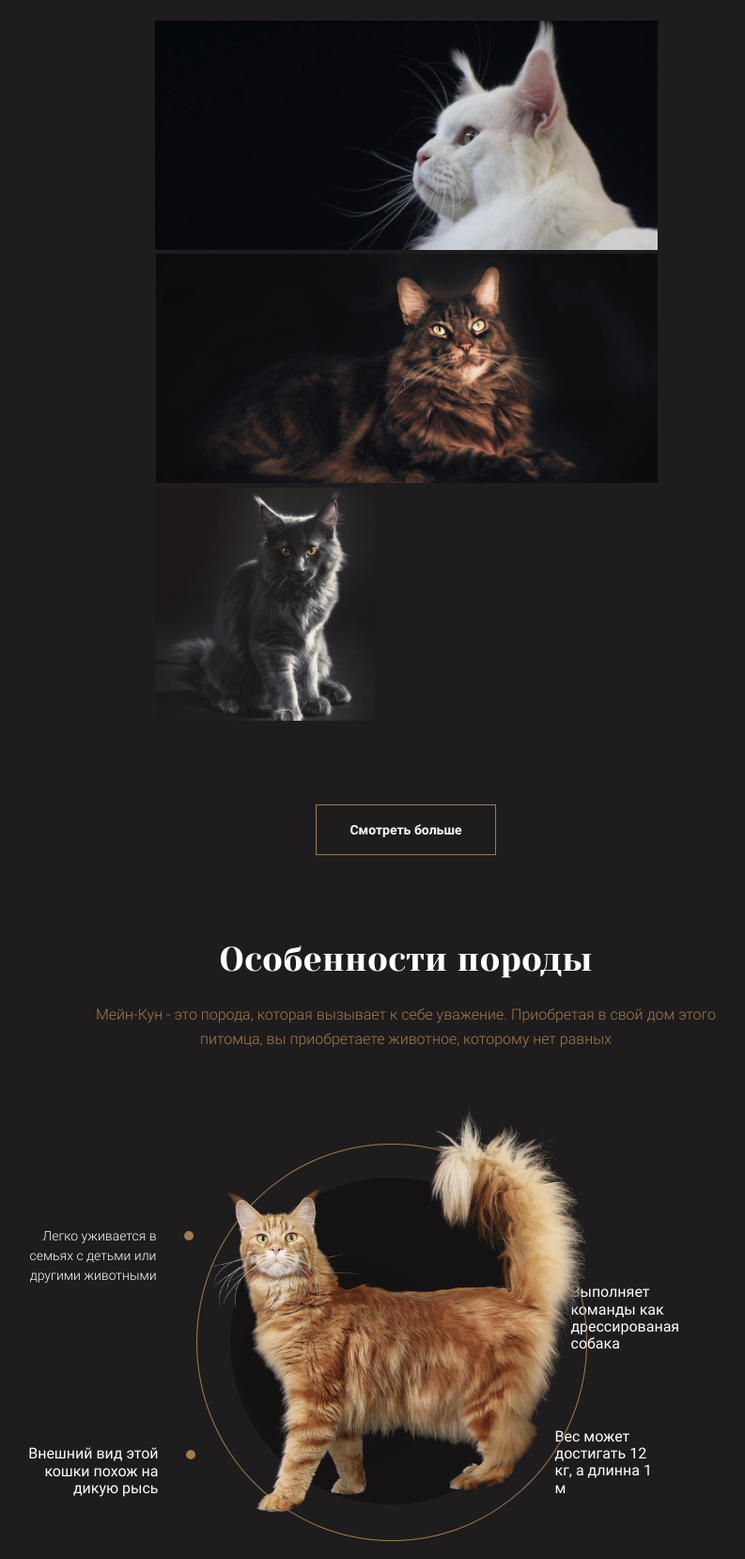
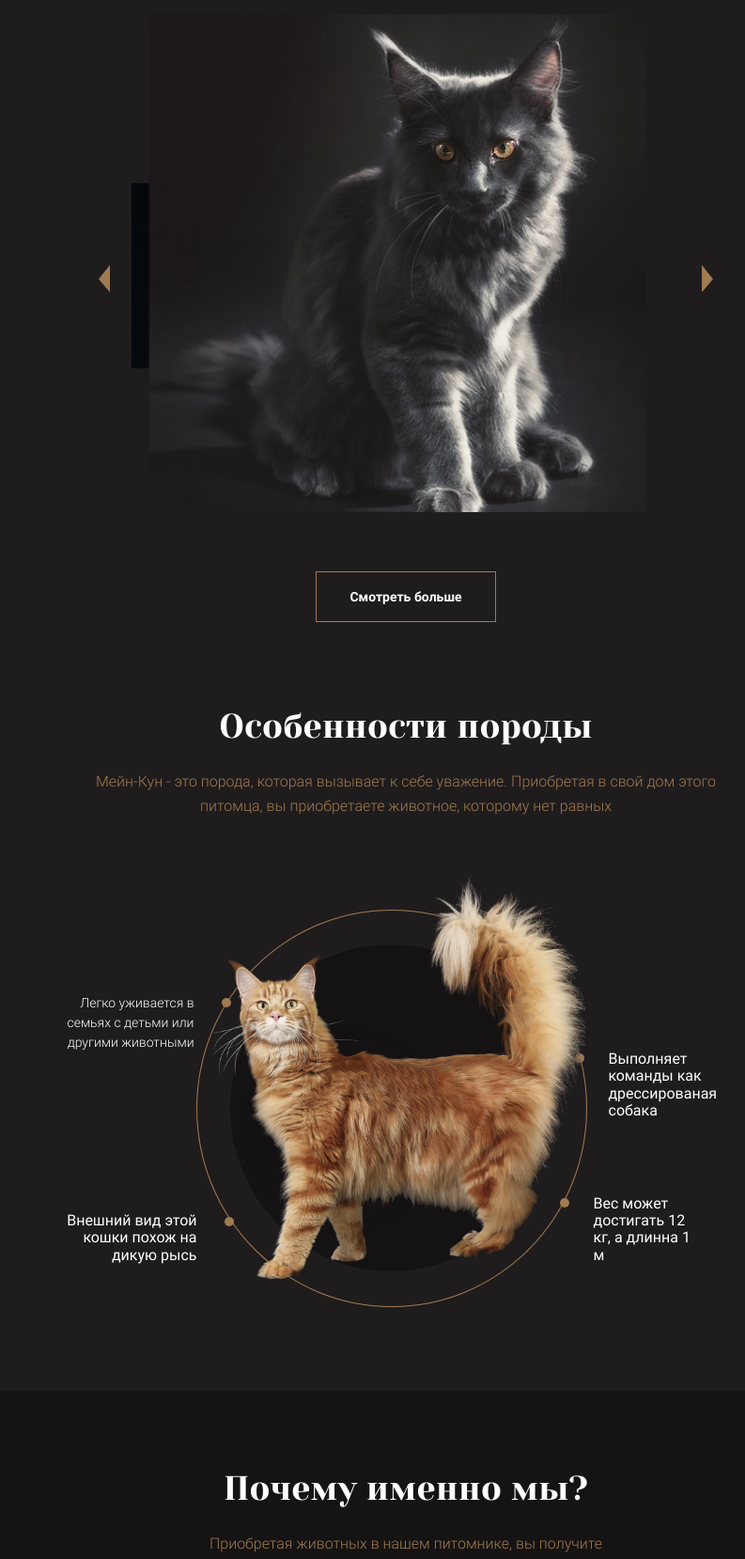
Before and after one commit to taizers/maine, a website built with webpack: page src/index.html in a window 1280 px wide. Shown: the part 955-2614 px from the top of the page at 94% size, without its empty margins (208-1001 px from the left). Built offline with nearby package versions, Linux system fonts and the light colour scheme.

Commit message:
add repair adaptiv

```diff
--- a/src/index.html
+++ b/src/index.html
@@ -198,19 +198,19 @@
                 </ul>
                 <ul class="pets__image">
                     <li class="pets__image-item">
-                      <picture class="">
+                      <picture class="pets__cat-image pets__left-image">
                         <source srcset="img/white-cat.png" media="(max-width: 768px)">
                         <img srcset="img/white-cat.png" src="img/white-cat.png" alt="cat-white" width="535" height="244">
                       </picture>
                     </li>
                     <li class="pets__image-item">
-                      <picture>
+                      <picture class="pets__cat-image pets__right-image">
                         <source srcset="img/brown-cat.png" media="(max-width: 768px)">
                         <img srcset="img/brown-cat.png" src="img/brown-cat.png" alt="cat-brown" width="535" height="244">
                       </picture>
                     </li>
                     <li class="pets__image-item">
-                      <picture class="pets__cat-image">
+                      <picture class="pets__cat-image ">
                         <source srcset="img/gray-cat.png" media="(max-width: 768px)">
                         <img srcset="img/gray-cat.png" src="img/gray-cat.png" alt="cat-gray" width="530" height="530">
                       </picture>
--- a/src/scss/components/Q-A.scss
+++ b/src/scss/components/Q-A.scss
@@ -104,9 +104,9 @@
         width: 73px;
         height: 60px;
     }
-    @media (max-width: $large-width) {
+    @media (max-width: $tablet-width) {
         width: 43px;
-        height: 80px;
+        height: 78px;
     }
 }
 .question::after{
--- a/src/scss/components/peculiarities.scss
+++ b/src/scss/components/peculiarities.scss
@@ -148,7 +148,7 @@
     text-align: right;
     @media (max-width: $large-width) {
         top: -423px;
-        left: -73px;
+        left: -33px;
         max-width: 150px;
     }
     @media (max-width: $tablet-width){
@@ -177,7 +177,7 @@
     text-align: right;
     @media (max-width: $large-width) {
         top: -400px;
-        left: -61px;
+        left: -20px;
         max-width: 140px;
     }
     @media (max-width: $tablet-width){
@@ -202,7 +202,7 @@
     max-width: 201px;
     @media (max-width: $large-width) {
         top: -425px;
-        left: 518px;
+        left: 558px;
         right: 0;
         max-width: 114px;
     }
@@ -228,7 +228,7 @@
     max-width: 170px;
     @media (max-width: $large-width) {
         top: -345px;
-        left: 501px;
+        left: 542px;
         right: 0;
         max-width: 110px;
     }
--- a/src/scss/components/pets.scss
+++ b/src/scss/components/pets.scss
@@ -59,13 +59,48 @@
     }
 }
 .pets__cat-image{
-    height: 248px;
-    width: 234px;
+    @media (max-width: $large-width){
+        position: absolute;
+        top: 240px;
+        left: 10%;
+    }
 }
-.pets__cat-image img{
-    height: 248px;
-    width: 234px;
+.pets__left-image{
+    @media (max-width: $large-width){
+        left: 50px;
+        top: 420px;
+    }
 }
+.pets__left-image img{
+    @media (max-width: $large-width){
+        height: 197px;
+        width:470px;
+    }
+}
+.pets__right-image{
+    @media (max-width: $large-width){
+        right: 20px;
+        top: 420px;
+    }
+}
+.pets__right-image img{
+    @media (max-width: $large-width){
+        height: 197px;
+        width:430px;
+    }
+}
+
+.pets__image:nth-child(3){
+    @media (max-width: $large-width){
+        height: 501px;
+        width: 474px;
+    }
+    @media (max-width: $tablet-width){
+        height: 248px;
+        width: 234px;
+    }
+}
+
 .pets__image-item{
     @media (max-width: $large-width) {
 
@@ -95,6 +130,11 @@
 }
 .pets__left-slide{
     display: none;
+    @media (max-width: $large-width){
+        display: block;
+        left: 2%;
+        top: 57%;
+    }
     @media (max-width: $tablet-width){
         display: block;
         left:4%;
@@ -103,6 +143,11 @@
 }
 .pets__right-slide{
     display: none;
+    @media (max-width: $large-width){
+        display: block;
+        right: 2%;
+        top: 57%;
+    }
     @media (max-width: $tablet-width){
         display: block;
         right:4%;
--- a/src/scss/components/reviews.scss
+++ b/src/scss/components/reviews.scss
@@ -10,6 +10,14 @@
 }
 .reviews__date{
     color:$text-brown;
+        margin-left:27%;
+    @media (max-width: $large-width) {
+        margin-left: 200px;
+        align-self: start;
+    }
+    @media (max-width: $tablet-width){
+        margin-left: 50px;
+    }
 }
 .reviews__sector-heading{
     margin-bottom: 60px;
@@ -109,22 +117,13 @@
         margin-bottom: 30px;
     }
 }
-.reviews__date{
-    margin-left:27%;
-    @media (max-width: $large-width) {
-        margin-left: 210px;
-        align-self: start;
-    }
-    @media (max-width: $tablet-width){
-        margin-left: 50px;
-    }
-}
+
 .reviews__social{
     margin-left:50%;
     margin-top: -17px;
     margin-bottom: 17px;
     @media (max-width: $large-width) {
-        margin-left: 50px;
+        margin-left: 100px;
     }
     @media (max-width: $tablet-width){
         margin-left: 100px;
```
